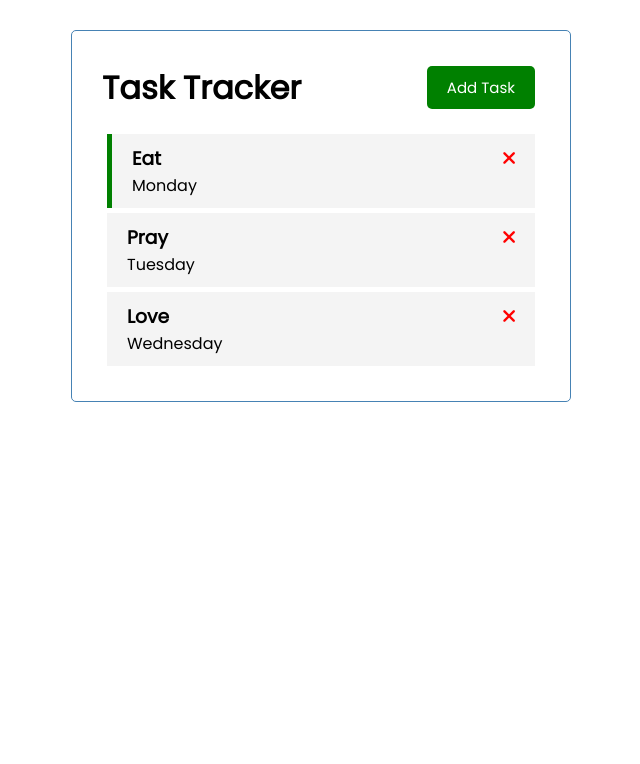
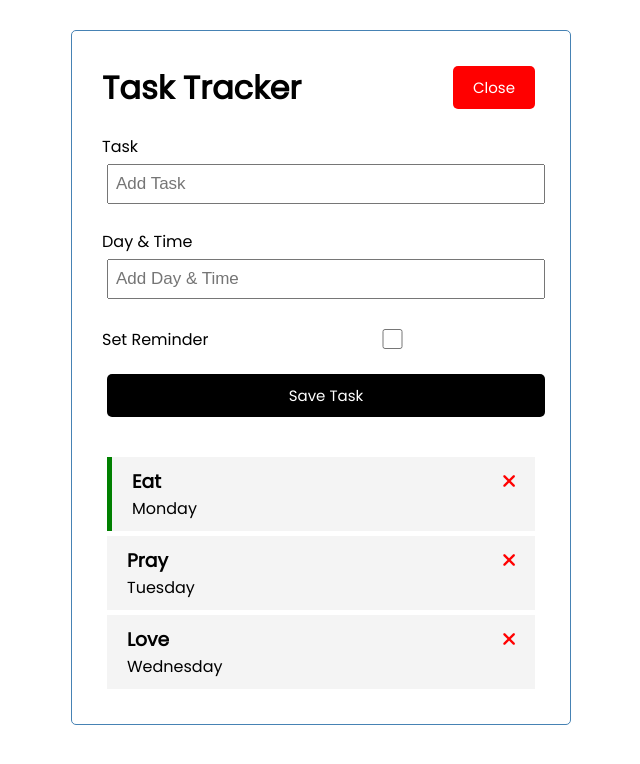
Before and after one commit to kasiliwachiye/task-trasker-vue, a Vue app: page / in a window 1280 px wide. Both pictures are taken after a click on the button "Add Task". Shown: the top 764 px of the page, without its empty margins (319-959 px from the left). Built offline with nearby package versions, Linux system fonts and the light colour scheme.

Commit message:
chore:build for production

```diff
--- a/public/index.html
+++ b/public/index.html
@@ -1,5 +1,5 @@
 <!DOCTYPE html>
-<html lang="">
+<html lang="en">
   <head>
     <meta charset="utf-8" />
     <meta http-equiv="X-UA-Compatible" content="IE=edge" />
--- a/src/App.vue
+++ b/src/App.vue
@@ -1,30 +1,50 @@
 <template>
   <div class="container">
-    <HeaderComponent title="Task Tracker" />
-    <TasksComponent :tasks="tasks" @delete-task="deleteTask" @toggle-reminder="toggleReminder" />
+    <HeaderComponent
+      title="Task Tracker"
+      @toggle-add-task="toggleAddTask"
+      :showAddTask="showAddTask"
+    />
+    <div v-show="showAddTask">
+      <AddTask @add-task="addTask" />
+    </div>
+    <TasksComponent
+      :tasks="tasks"
+      @delete-task="deleteTask"
+      @toggle-reminder="toggleReminder"
+    />
   </div>
 </template>
 
 <script>
 import HeaderComponent from "./components/Header.vue";
 import TasksComponent from "./components/Tasks.vue";
+import AddTask from "./components/AddTask.vue";
 
 export default {
   name: "App",
   components: {
     HeaderComponent,
     TasksComponent,
+    AddTask,
   },
   data() {
     return {
       tasks: [],
+      showAddTask: false,
     };
   },
   methods: {
+    addTask(task) {
+      this.tasks.push(task);
+    },
     deleteTask(id) {
       if (confirm("Are you sure you want to delete this task?")) {
         this.tasks = this.tasks.filter((task) => task.id !== id);
       }
+    },
+    toggleAddTask() {
+      this.showAddTask = !this.showAddTask;
     },
     toggleReminder(id) {
       this.tasks = this.tasks.map((task) => {
--- a/src/components/AddTask.vue
+++ b/src/components/AddTask.vue
@@ -25,9 +25,59 @@
 <script>
 export default {
   name: "AddTask",
-}
+  data() {
+    return {
+      text: "",
+      day: "",
+      reminder: false,
+    };
+  },
+  methods: {
+    onSubmit(e) {
+      e.preventDefault();
+      if (this.text) {
+        this.$emit("add-task", {
+          text: this.text,
+          day: this.day,
+          reminder: this.reminder,
+        });
+        this.text = "";
+        this.day = "";
+        this.reminder = false;
+      }
+    },
+  },
+  emits: ["add-task"],
+};
 </script>
 
-<style>
-
+<style scoped>
+.add-form {
+  margin-bottom: 40px;
+}
+.form-control {
+  margin: 20px 0;
+}
+.form-control label {
+  display: block;
+}
+.form-control input {
+  width: 100%;
+  height: 40px;
+  margin: 5px;
+  padding: 3px 7px;
+  font-size: 17px;
+}
+.form-control-check {
+  display: flex;
+  align-items: center;
+  justify-content: space-between;
+}
+.form-control-check label {
+  flex: 1;
+}
+.form-control-check input {
+  flex: 2;
+  height: 20px;
+}
 </style>
--- a/src/components/Button.vue
+++ b/src/components/Button.vue
@@ -1,24 +1,23 @@
 <template>
   <div>
-    <button @click="onClick()" :style="{background:color}" class="btn">{{title}}</button>
+    <button
+      @click="$emit('btn-click')"
+      :style="{ background: color }"
+      class="btn"
+    >
+      {{ title }}
+    </button>
   </div>
 </template>
 
 <script>
 export default {
-  name: 'ButtonComponent',
+  name: "ButtonComponent",
   props: {
     title: String,
-    color: String
+    color: String,
   },
-  methods: {
-    onClick() {
-      console.log('clicked')
-    }
-  },
-}
+};
 </script>
 
-<style>
-
-</style>
+<style></style>
--- a/src/components/Header.vue
+++ b/src/components/Header.vue
@@ -2,7 +2,11 @@
   <div>
     <header>
       <h1>{{ title }}</h1>
-      <ButtonComponent title="Add Task" color="green" />
+      <ButtonComponent
+        :title="showAddTask ? 'Close' : 'Add Task'"
+        :color="showAddTask ? 'red' : 'green'"
+        @btn-click="$emit('toggle-add-task')"
+      />
     </header>
   </div>
 </template>
@@ -13,9 +17,8 @@ import ButtonComponent from "./Button.vue";
 export default {
   name: "HeaderComponent",
   props: {
-    title: {
-      type: String,
-    },
+    title: String,
+    showAddTask: Boolean,
   },
   components: {
     ButtonComponent,
```
